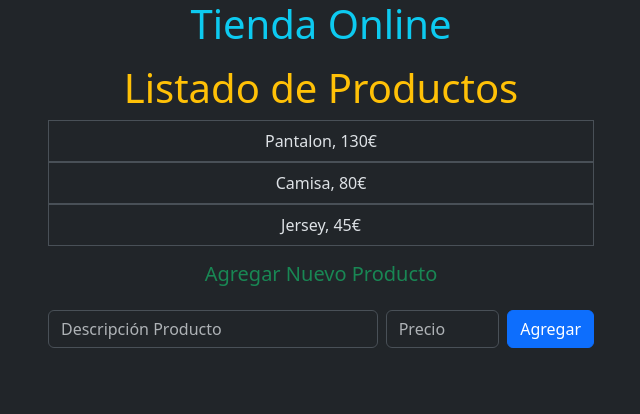
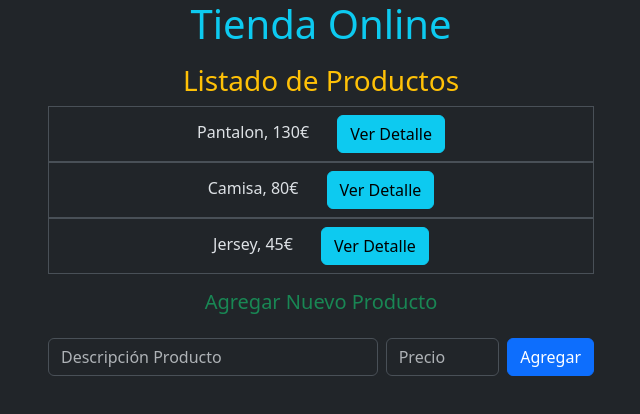
Before and after one commit to SergioSoria12/Ejercicio_tienda_online_Angular, an Angular app: page / in a window 1280 px wide. Shown: the top 414 px of the page, without its empty margins (319-959 px from the left). Built offline with nearby package versions, Linux system fonts and the light colour scheme.

Commit message:
Añadir boton para llamar al servicio de ver detalle de producto a traves del evento

```diff
--- a/src/app/listado-productos/listado-productos.html
+++ b/src/app/listado-productos/listado-productos.html
@@ -1,5 +1,5 @@
 <div class="container mt-3">
-    <h1 class="text-warning">Listado de Productos</h1>
+    <h3 class="text-warning">Listado de Productos</h3>
     <ul class="list-group w-50 mx-auto">
         @for (productoElemento of productos; track productoElemento) {
           <app-producto [producto]="productoElemento"/>
--- a/src/app/listado-productos/listado-productos.ts
+++ b/src/app/listado-productos/listado-productos.ts
@@ -15,9 +15,14 @@ export class ListadoProductos {
 
   productos: Producto[] = [];
 
-  constructor(private productoServices: ProductoService){}
-   ngOnInit(){
-      //Inicializar los productos
-      this.productos = this.productoServices.productos;
-    }
+  constructor(private productoServices: ProductoService){
+    this.productoServices.detalleProductoEmitter.subscribe(
+      (producto: Producto) => alert(`Producto: ${producto.descripcion}, ${producto.precio}€`)
+    );
+  }
+
+  ngOnInit(){
+    //Inicializar los productos
+    this.productos = this.productoServices.productos;
+  }
 }
--- a/src/app/producto.service.ts
+++ b/src/app/producto.service.ts
@@ -1,4 +1,4 @@
-import { Injectable } from '@angular/core';
+import { EventEmitter, Injectable } from '@angular/core';
 import { Producto } from './producto/producto.model';
 
 @Injectable({
@@ -11,6 +11,8 @@ export class ProductoService {
       new Producto('Jersey', 45.0)
     ];
 
+    detalleProductoEmitter = new EventEmitter<Producto>();
+
     agregarProducto(producto: Producto) {
       this.productos.push(producto);
     }
--- a/src/app/producto/producto.html
+++ b/src/app/producto/producto.html
@@ -1,3 +1,4 @@
 <li class="list-group-item text-center">
   {{ producto.descripcion }}, {{ producto.precio }}€
+  <button type="submit" class="btn btn-info ms-4" (click)="emitirDetalleProducto()">Ver Detalle</button>
 </li>
--- a/src/app/producto/producto.ts
+++ b/src/app/producto/producto.ts
@@ -1,5 +1,6 @@
 import { Component, Input } from '@angular/core';
 import { Producto } from './producto.model';
+import { ProductoService } from '../producto.service';
 
 @Component({
   selector: 'app-producto',
@@ -8,5 +9,12 @@ import { Producto } from './producto.model';
   styleUrl: './producto.css'
 })
 export class ProductoComponent {
+
   @Input() producto!: Producto;
+
+  constructor(private productoServices: ProductoService){}
+
+  emitirDetalleProducto() {
+    this.productoServices.detalleProductoEmitter.emit(this.producto);
+  }
 }
```
